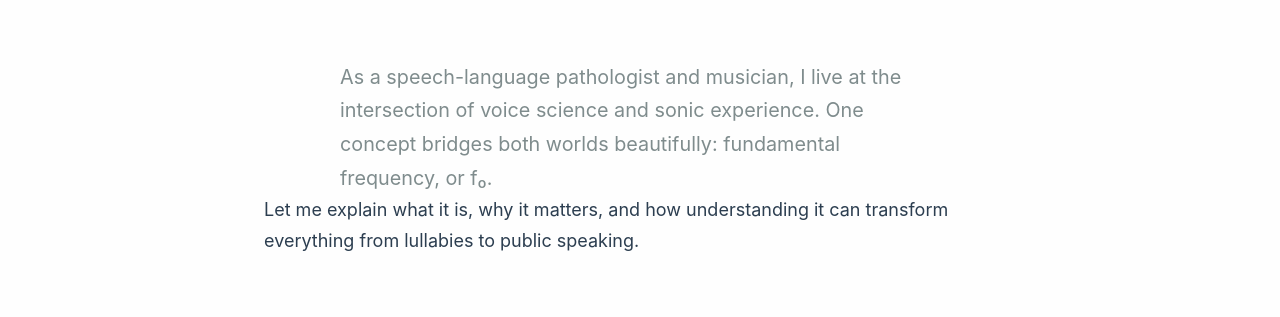
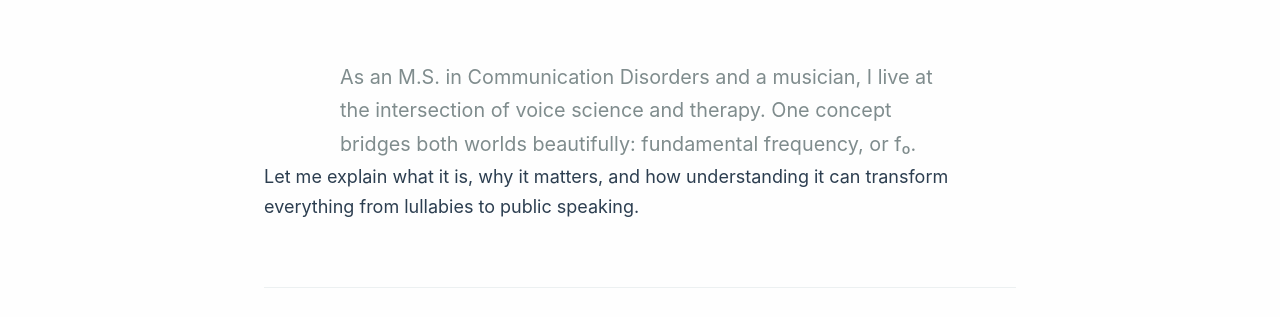
Before and after one commit to harmonicsystems/harmonic-systems, a plain HTML site: page blog/2025/fundamental-frequency-and-the-voice.html in a window 1280 px wide. Shown: the part 314-631 px from the top of the page. Drawn offline with Linux system fonts and the light colour scheme.

Commit message:
Update fundamental-frequency-and-the-voice.html

```diff
--- a/blog/2025/fundamental-frequency-and-the-voice.html
+++ b/blog/2025/fundamental-frequency-and-the-voice.html
@@ -27,7 +27,7 @@
             </header>
 
             <section>
-                <p class="intro">As a speech-language pathologist and musician, I live at the intersection of voice science and sonic experience. One concept bridges both worlds beautifully: fundamental frequency, or f₀.</p>
+                <p class="intro">As an M.S. in Communication Disorders and a musician, I live at the intersection of voice science and therapy. One concept bridges both worlds beautifully: fundamental frequency, or f₀.</p>
 
                 <p>Let me explain what it is, why it matters, and how understanding it can transform everything from lullabies to public speaking.</p>
             </section>
```
